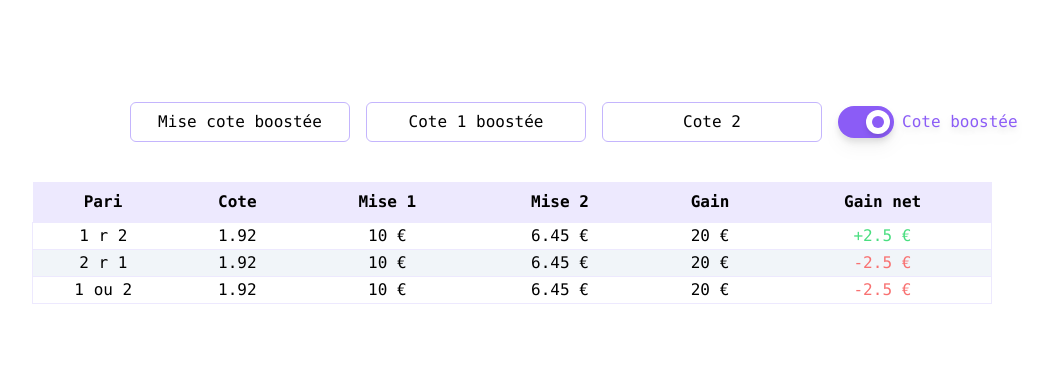
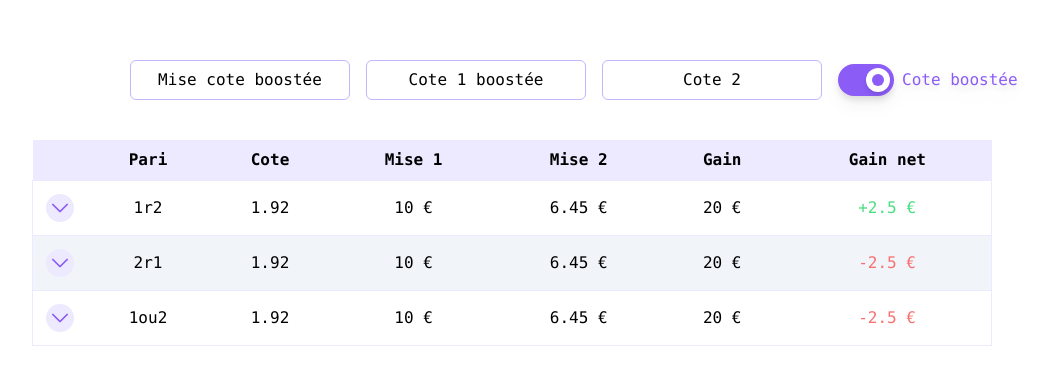
Before and after one commit to Mysto91/calcul-cote-v2, a React (Create React App) app: page / in a window 1280 px wide. Shown: the part 197-582 px from the top of the page, without its empty margins (128-1176 px from the left). Built offline with nearby package versions, Linux system fonts and the light colour scheme.

Commit message:
add expansion to betrow

```diff
--- /dev/null
+++ b/src/components/icons/IconDownArrow.tsx
@@ -0,0 +1,26 @@
+import React from 'react'
+
+interface IconDownArrowProps {
+  className?: string
+}
+export default function IconDownArrow ({ className }: IconDownArrowProps): JSX.Element {
+  return (
+        <svg
+            className={`h-4 w-4 ${className}`}
+            version="1.1"
+            id="Layer_1"
+            xmlns="http://www.w3.org/2000/svg"
+            viewBox="0 0 330 330"
+        >
+            <g id="SVGRepo_bgCarrier"></g>
+            <g id="SVGRepo_tracerCarrier"></g>
+            <g id="SVGRepo_iconCarrier">
+                <path
+                    id="XMLID_225_"
+                    d="M325.607,79.393c-5.857-5.857-15.355-5.858-21.213,0.001l-139.39,139.393L25.607,79.393 c-5.857-5.857-15.355-5.858-21.213,0.001c-5.858,5.858-5.858,15.355,0,21.213l150.004,150c2.813,2.813,6.628,4.393,10.606,4.393 s7.794-1.581,10.606-4.394l149.996-150C331.465,94.749,331.465,85.251,325.607,79.393z"
+                >
+                </path>
+            </g>
+        </svg>
+  )
+}
--- a/src/components/table/Table.tsx
+++ b/src/components/table/Table.tsx
@@ -8,6 +8,7 @@ interface TableHeaderProps {
 }
 export default function Table ({ className }: TableHeaderProps): JSX.Element {
   const headers: string[] = [
+    '',
     'Pari',
     'Cote',
     'Mise 1',
@@ -19,7 +20,7 @@ export default function Table ({ className }: TableHeaderProps): JSX.Element {
   //probabilité dans un dropdown
 
   const bet: BetInterface = {
-    title: '1 r 2',
+    title: '1r2',
     betOne: 10,
     betTwo: 6.45,
     quotation: 1.92,
@@ -27,7 +28,7 @@ export default function Table ({ className }: TableHeaderProps): JSX.Element {
     netProfit: 2.5
   }
  const bet2: BetInterface = {
-    title: '2 r 1',
+    title: '2r1',
     betOne: 10,
     betTwo: 6.45,
     quotation: 1.92,
@@ -35,7 +36,7 @@ export default function Table ({ className }: TableHeaderProps): JSX.Element {
     netProfit: -2.5
   }
  const bet3: BetInterface = {
-    title: '1 ou 2',
+    title: '1ou2',
     betOne: 10,
     betTwo: 6.45,
     quotation: 1.92,
--- a/src/components/table/TableRow.tsx
+++ b/src/components/table/TableRow.tsx
@@ -1,17 +1,42 @@
-import React from 'react'
+import React, { useState } from 'react'
 import { type BetInterface } from '../../interfaces/BetInterface'
 import { formatToEuroCurrency } from '../../utils/Currency'
+import IconDownArrow from '../icons/IconDownArrow'
 
 interface TableRowProps {
   bet: BetInterface
 }
 export default function TableRow ({ bet }: TableRowProps): JSX.Element {
+  const [isExpanded, setIsExpanded] = useState(false)
+
   return (
+      <>
           <tr className="
                 even:bg-slate-100
                 border border-violet-100
                 text-center"
           >
+              <td className="w-4">
+                  <button
+                      className={`
+                        p-3
+                      `}
+                      onClick={() => { setIsExpanded(!isExpanded) }}
+                  >
+                      <span className={`
+                            block
+                            h-7 w-7
+                            flex items-center justify-center
+                            rounded-full
+                            bg-violet-100
+                            transition ease-in-out duration-300
+                            ${isExpanded ? 'rotate-180' : ''}
+                         `}
+                      >
+                          <IconDownArrow className="fill-violet-500" />
+                      </span>
+                  </button>
+              </td>
               <td>
                   {bet.title}
               </td>
@@ -31,5 +56,16 @@ export default function TableRow ({ bet }: TableRowProps): JSX.Element {
                   {bet.netProfit > 0 ? '+' : ''}{formatToEuroCurrency(bet.netProfit)}
               </td>
           </tr>
+          {
+              isExpanded && (
+                  <tr className="border border-violet-100">
+                      <td colSpan={6}>
+                          Contenu déroulé ici
+                      </td>
+                  </tr>
               )
           }
+      </>
+
+  )
+}
```
Lines whose indentation alone changed are shown as unchanged.
